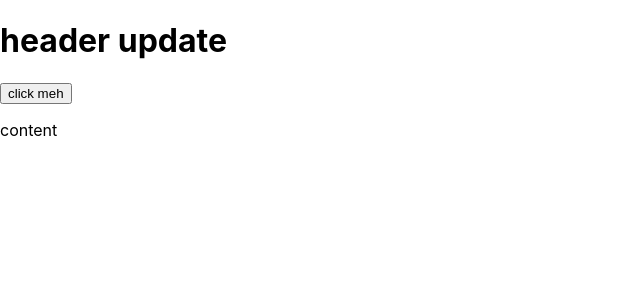
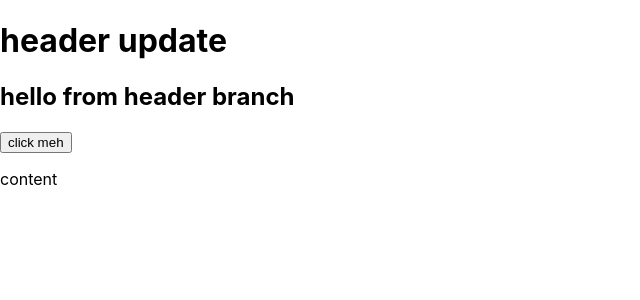
Before and after one commit to Fluffy-Lion/g-flow, a React (Create React App) app: page / in a window 1280 px wide. Shown: the top 300 px of the page, without its empty margins (0-640 px from the left). Built offline with nearby package versions, Linux system fonts and the light colour scheme.

Commit message:
added new header

```diff
--- a/src/App.js
+++ b/src/App.js
@@ -5,6 +5,7 @@ const App = () => {
   return (
     <div>
       <h1>header update</h1>
+      <h2>hello from header branch</h2>
       <div>
         <button>click meh</button>
         <p>
```
